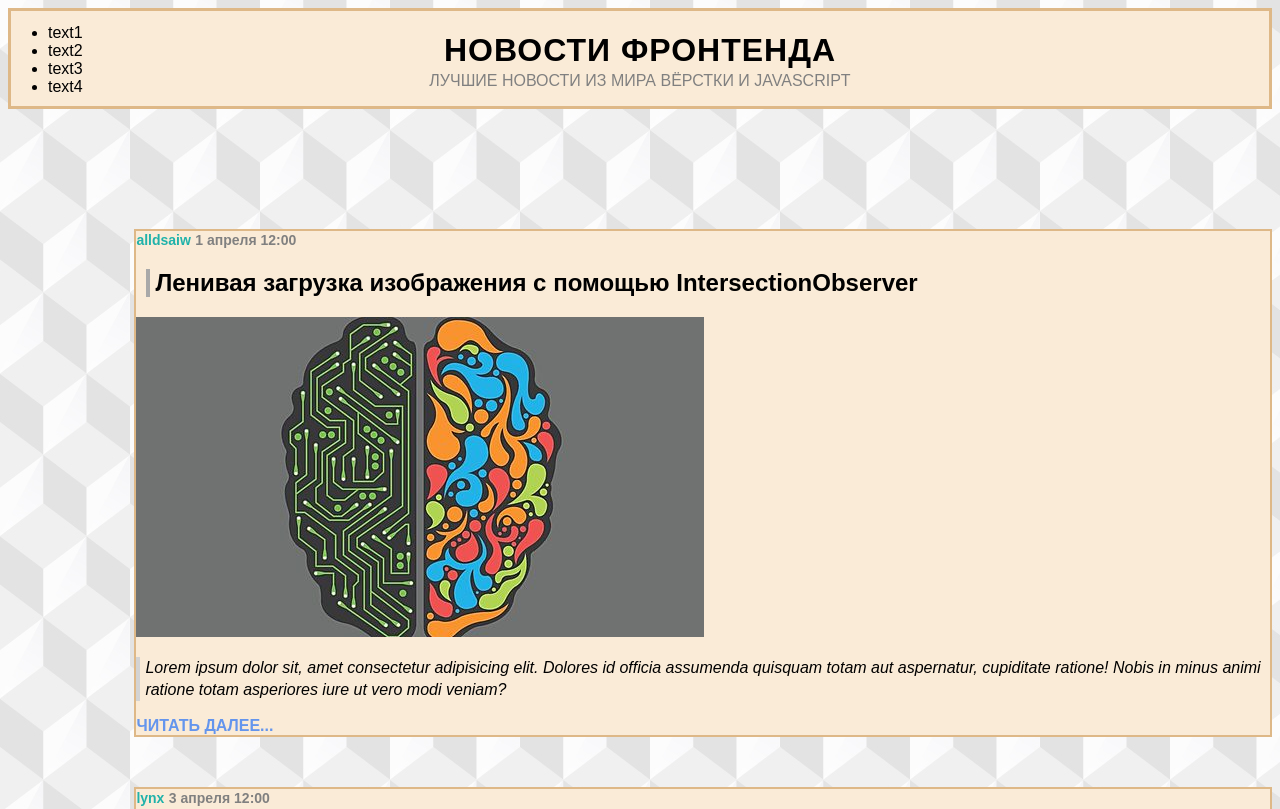
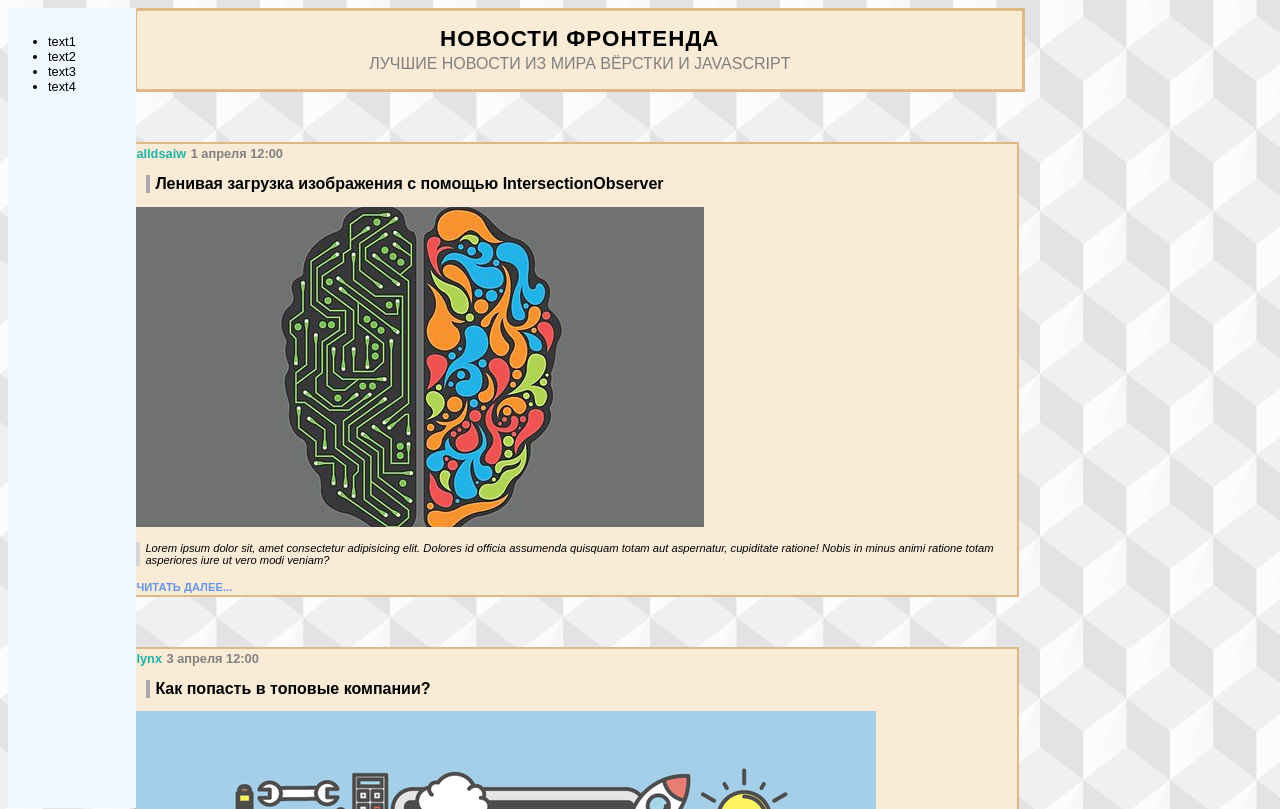
Before and after one commit to alldsaiw/news-example, a plain HTML site: page index.html in a window 1280 px wide. Shown: the top 809 px of the page. Drawn offline with Linux system fonts and the light colour scheme.

Commit message:
adaptivity-1.0

```diff
--- a/css/style.css
+++ b/css/style.css
@@ -2,25 +2,27 @@ body {
     font-family: Arial, Helvetica, sans-serif;
     background-image: url(https://raw.githubusercontent.com/alldsaiw/news-example/master/img/preview.jpg);
     background-repeat: repeat;
-    display: flex;
-    flex-direction: row;
-    justify-content: flex-start;
-    flex-wrap: wrap;
+
 }
 header{
-flex-basis: 100%;
 background-color:antiquewhite;
 border:burlywood solid 3px;
+margin-left: 10%;
+max-width: 70%;
 }
 
 nav{
     position: fixed;
     width: 10%;
+    height: 100%;
+    background-color: aliceblue;
 
 }
 
 ul {
     position: absolute;
+    padding-top: 10%;
+    font-size: 0.8rem;
    }
 
 a {
@@ -42,22 +44,21 @@ img {
 .page-title {
     letter-spacing: 1px;
     margin-bottom: 3px;
+    font-size: 1.4rem;
 }
 
 .page-description {
     color: grey;
-    font-size: 16px;
+    font-size: 1rem;
     margin-top: 3px;
 }
 /* News Section Start */
 main {
-    margin-top: 70px;
     margin-left: 10%;
-width: 90%;
-}
+    max-width: 70%;
+    }
 
 article {
-
     margin-top: 50px;
     margin-bottom: 50px;
     background-color: antiquewhite;
@@ -65,7 +66,7 @@ article {
 }
 
 .article-author, .article-time{
-    font-size: 14px;
+    font-size: 0.8rem;
     color: lightseagreen;
     font-weight: bolder;
 }
@@ -75,6 +76,7 @@ article {
 }
 
 .article-title {
+    font-size: 1rem;
     border-left: 4px solid darkgray;
     margin-left: 10px;
     padding-left: 5px;
@@ -84,10 +86,12 @@ article {
     border-left: 4px solid lightgray;
     font-style: italic;
     padding-left: 5px;
-    line-height: 22px;
+    font-size: 0.7rem;
 }
 
 .article-link {
     color: cornflowerblue;
     font-weight: bolder;
+    font-size: 0.7rem;
 }
+}
--- a/index.html
+++ b/index.html
@@ -23,7 +23,7 @@
         <main>
             <article>
                 <span class="article-author">alldsaiw</span>
-                <span class="article-time">1 апреля 12:00</span><!--подтянуть скрипт, определяющий время?-->
+                <span class="article-time">1 апреля 12:00</span>
                 <h2 class="article-title">Ленивая загрузка изображения с помощью IntersectionObserver</h2>
                 <a href="#" class="article-img">
                     <img src="img/dd227b198cc10e10b6d59122ff43d056.jpg" alt="news image">
```
Also changed, not shown: img/License free.txt (deleted), img/License premium.txt (deleted), 2 other files.
